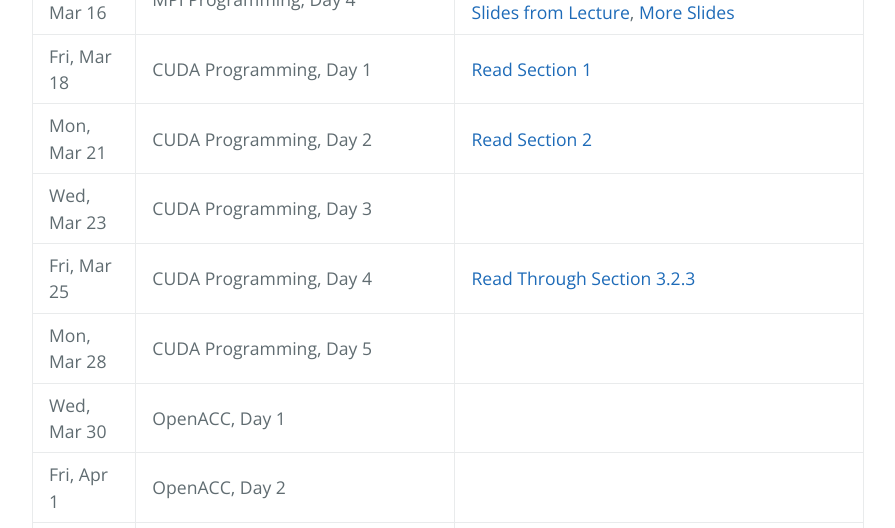
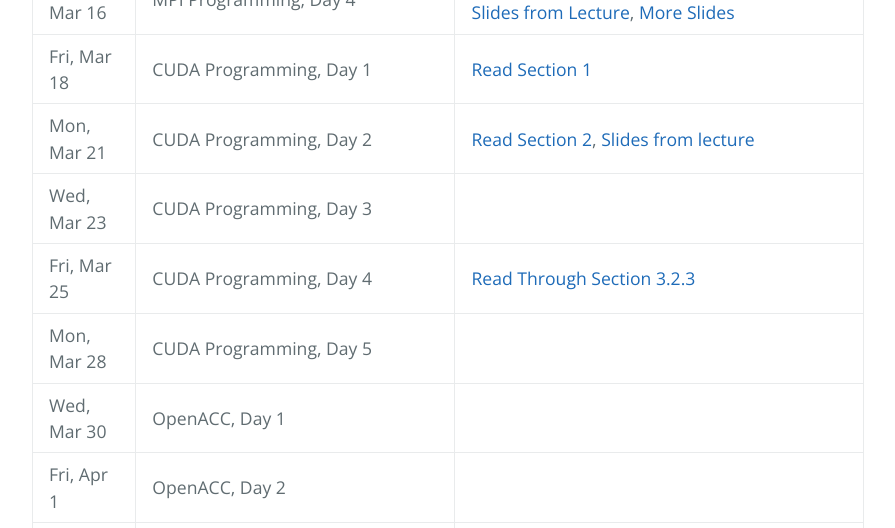
Before and after one commit to sc3260s16/sc3260s16.github.io, a plain HTML site: page index.html in a window 1280 px wide. Shown: the part 3635-4163 px from the top of the page, without its empty margins (192-1087 px from the left). Drawn offline with nearby package versions, Linux system fonts and the light colour scheme.

```diff
--- a/index.html
+++ b/index.html
@@ -244,7 +244,9 @@
 <tr>
 <td>Mon, Mar 21</td>
 <td>CUDA Programming, Day 2</td>
-<td><a href="http://docs.nvidia.com/cuda/cuda-c-programming-guide/#axzz3RIOMQW00">Read Section 2</a></td>
+<td>
+<a href="http://docs.nvidia.com/cuda/cuda-c-programming-guide/#axzz3RIOMQW00">Read Section 2</a>, <a href="http://www.accre.vanderbilt.edu/wp-content/uploads/2014/12/GPU_01.pdf">Slides from lecture</a>
+</td>
 </tr>
 <tr>
 <td>Wed, Mar 23</td>
```
Also changed, not shown: params.json (+1 -1 lines).
